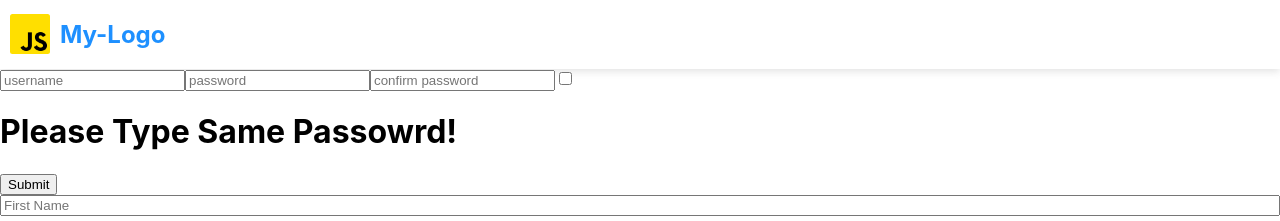
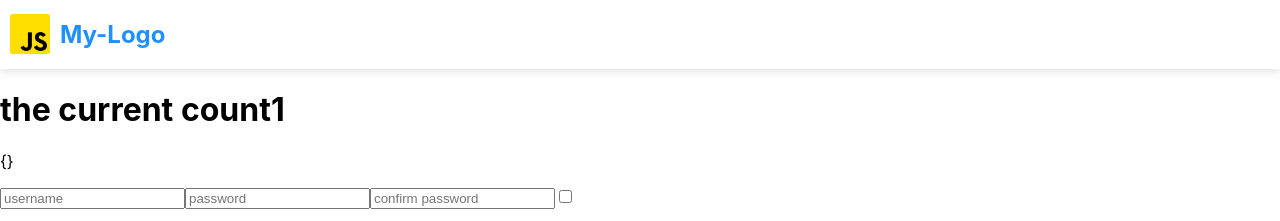
Before and after one commit to SoraShiro03/my-first-reacte-templates, a React (Create React App) app: page / in a window 1280 px wide. Shown: the top 221 px of the page. Built offline with nearby package versions, Linux system fonts and the light colour scheme; no server answers; the HTML template or start-up script is replaced by a standard one.

Commit message:
useEffect and fetch api

```diff
--- a/src/App.js
+++ b/src/App.js
@@ -9,12 +9,14 @@ import MainForm from './components/forms';
 
 import './App.css';
 import RegisterForm from './components/register';
+import PraticeEffect from './components/praticeEffect';
 
 
 export default function App() {
   return (
     <div>
       <Navbar />
+      <PraticeEffect />
       <RegisterForm />
       <MainForm />
       <BoxGroup />
--- /dev/null
+++ b/src/components/praticeEffect.js
@@ -0,0 +1,29 @@
+import React from "react";
+
+
+export default function PraticeEffect() {
+    const [count, setCount] = React.useState(1)
+    const [starWArData, setStarWarData] = React.useState({})
+
+    console.log("rendered!")
+    React.useEffect(() => {
+        console.log(count, "render!")
+        fetch(`https://swapi.dev/api/people/${count}`)
+            .then(resp => resp.json())
+            .then(data => setStarWarData(data))
+    }, [count])
+
+    function nextCharacter() {
+        setCount(prevState => prevState + 1)
+    }
+
+    return (
+        <div className="pratice--container">
+            <h1 onClick={nextCharacter}>the current count{count}</h1>
+            <p>
+                {JSON.stringify(starWArData)}
+            </p>
+
+        </div>
+    )
+}
--- a/src/style.css
+++ b/src/style.css
@@ -136,3 +136,14 @@
     flex-direction: column;
     gap: 1rem;
 }
+
+.pratice--container {
+
+}
+.pratice--container > div {
+
+
+}
+.pratice--container > div:hover {
+
+}
```
